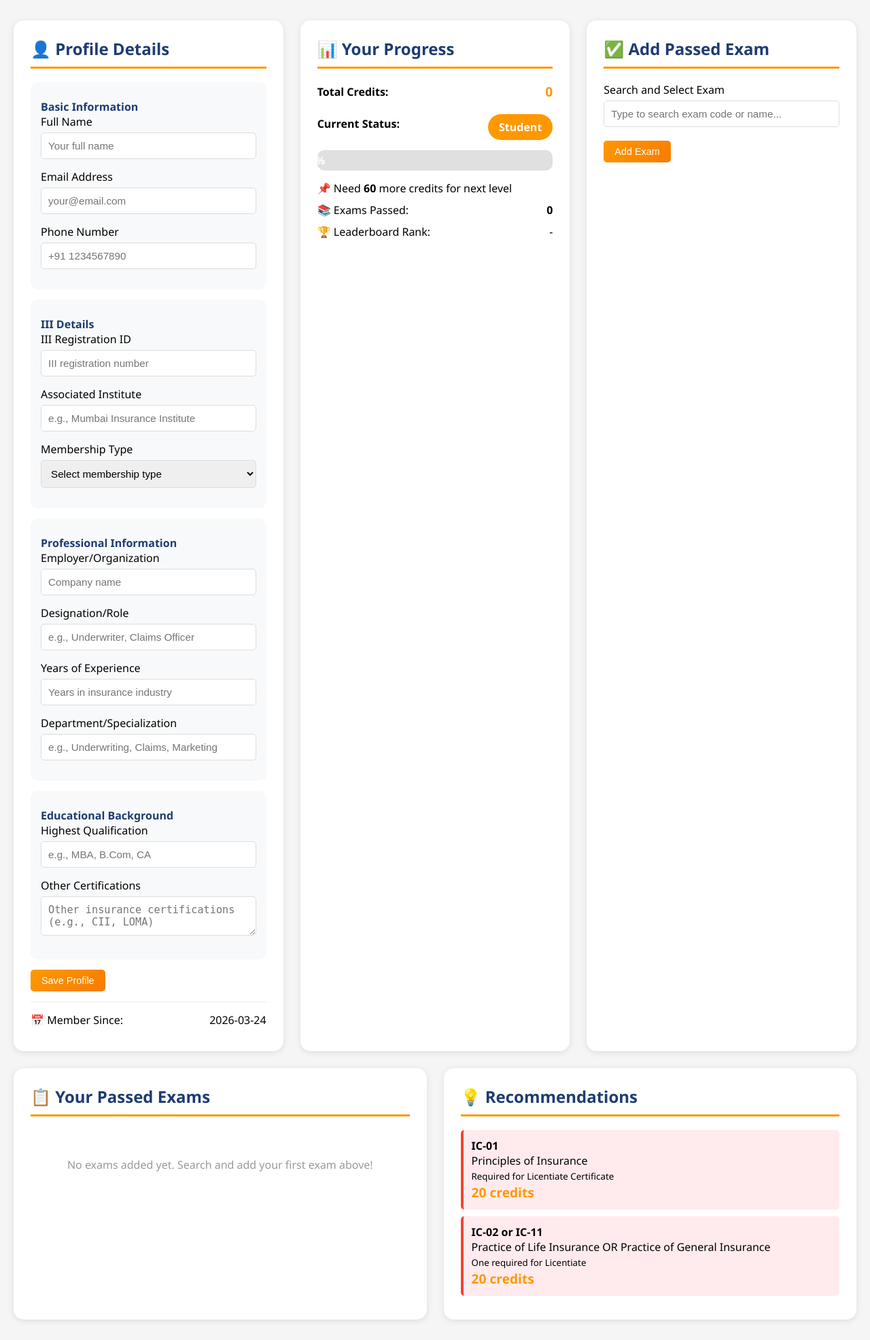
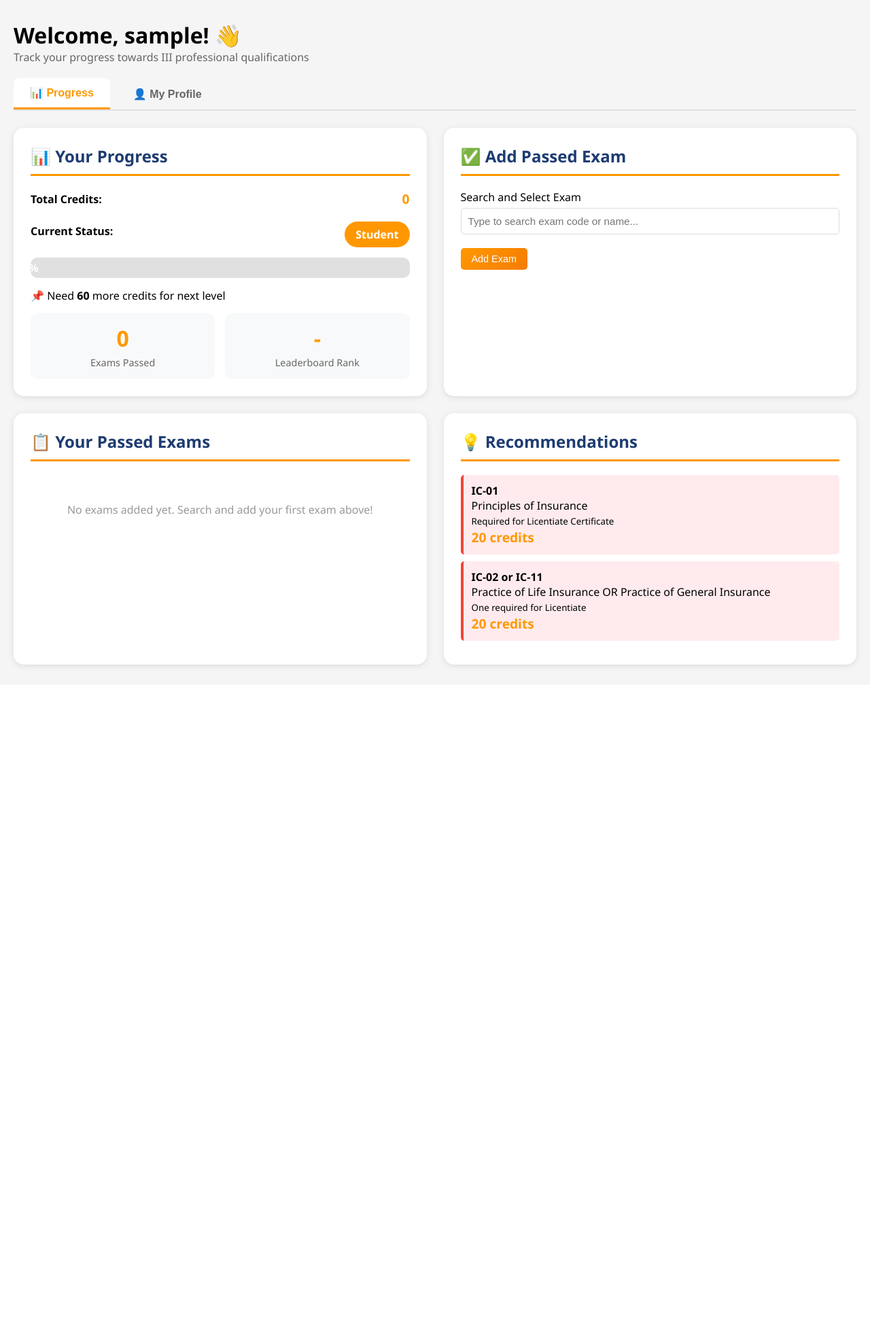
Before and after one commit to shri-studio/iii-exam-tracker, a Flask app: page /dashboard in a window 1280 px wide. Shown: the part 58-2030 px from the top of the page at 68% size. After the commit the page ends 1044 px from the top, so only its background shows below. Run offline with Flask 3, Linux system fonts and the light colour scheme; the visitor is signed in with stand-in values (Sample User, id 1).

Commit message:
Move profile to separate tab, cleaner dashboard layout

```diff
--- a/templates/dashboard.html
+++ b/templates/dashboard.html
@@ -12,6 +12,16 @@
         .nav-links a { color: white; text-decoration: none; margin-left: 20px; padding: 5px 10px; border-radius: 5px; }
         .nav-links a:hover { background: rgba(255,255,255,0.2); }
         .container { max-width: 1400px; margin: 30px auto; padding: 0 20px; }
+
+        /* Tab Styles */
+        .tabs { display: flex; gap: 10px; margin-bottom: 25px; border-bottom: 2px solid #e0e0e0; }
+        .tab-btn { padding: 12px 24px; background: none; border: none; font-size: 1rem; font-weight: bold; cursor: pointer; color: #666; transition: all 0.3s; border-radius: 8px 8px 0 0; }
+        .tab-btn:hover { background: #f0f0f0; color: #ff9800; }
+        .tab-btn.active { color: #ff9800; border-bottom: 3px solid #ff9800; background: white; }
+        .tab-content { display: none; }
+        .tab-content.active { display: block; animation: fadeIn 0.3s ease; }
+        @keyframes fadeIn { from { opacity: 0; transform: translateY(10px); } to { opacity: 1; transform: translateY(0); } }
+
         .grid { display: grid; grid-template-columns: repeat(auto-fit, minmax(350px, 1fr)); gap: 25px; margin-bottom: 25px; }
         .card { background: white; border-radius: 15px; padding: 25px; box-shadow: 0 2px 10px rgba(0,0,0,0.1); }
         .card h2 { color: #1e3c72; margin-bottom: 20px; border-bottom: 3px solid #ff9800; padding-bottom: 10px; }
@@ -38,7 +48,7 @@
         .credits { font-weight: bold; color: #ff9800; font-size: 1.2rem; }
         .searchable-select { position: relative; }
         .search-input { width: 100%; padding: 10px; border: 1px solid #ddd; border-radius: 5px; margin-bottom: 5px; }
-        .options-list { max-height: 200px; overflow-y: auto; border: 1px solid #ddd; border-radius: 5px; background: white; }
+        .options-list { max-height: 200px; overflow-y: auto; border: 1px solid #ddd; border-radius: 5px; background: white; position: absolute; width: 100%; z-index: 100; }
         .option-item { padding: 10px; cursor: pointer; border-bottom: 1px solid #eee; }
         .option-item:hover { background: #f0f0f0; }
         .option-item.selected { background: #ff9800; color: white; }
@@ -49,10 +59,13 @@
         .flash-warning { background: #ff9800; color: white; }
         .flash-info { background: #2196f3; color: white; }
         @keyframes slideIn { from { transform: translateX(100%); opacity: 0; } to { transform: translateX(0); opacity: 1; } }
-        @media (max-width: 768px) { .navbar { flex-direction: column; gap: 15px; text-align: center; } .nav-links a { margin: 0 10px; } .grid { grid-template-columns: 1fr; } }
+        @media (max-width: 768px) { .navbar { flex-direction: column; gap: 15px; text-align: center; } .nav-links a { margin: 0 10px; } .grid { grid-template-columns: 1fr; } .tabs { flex-wrap: wrap; } .tab-btn { flex: 1; text-align: center; } }
         .profile-section { background: #f8f9fa; padding: 15px; border-radius: 10px; margin-bottom: 15px; }
-        .profile-label { font-weight: bold; color: #1e3c72; margin-top: 10px; }
-        .profile-value { color: #666; margin-bottom: 10px; }
+        .profile-label { font-weight: bold; color: #1e3c72; margin-bottom: 10px; font-size: 1.1rem; border-left: 3px solid #ff9800; padding-left: 10px; }
+        .stats-grid { display: grid; grid-template-columns: 1fr 1fr; gap: 15px; margin-top: 15px; }
+        .stat-box { background: #f8f9fa; padding: 15px; border-radius: 10px; text-align: center; }
+        .stat-number { font-size: 2rem; font-weight: bold; color: #ff9800; }
+        .stat-label { color: #666; font-size: 0.9rem; margin-top: 5px; }
     </style>
 </head>
 <body>
@@ -75,10 +88,130 @@
     </nav>
 
     <div class="container">
-        <div class="grid">
-            <!-- Profile Card with More Details -->
+        <!-- Welcome Row -->
+        <div style="margin-bottom: 20px;">
+            <h1>Welcome, {{ user_profile.get('full_name', username) }}! 👋</h1>
+            <p style="color: #666;">Track your progress towards III professional qualifications</p>
+        </div>
+
+        <!-- Tabs -->
+        <div class="tabs">
+            <button class="tab-btn active" onclick="switchTab('progress')">📊 Progress</button>
+            <button class="tab-btn" onclick="switchTab('profile')">👤 My Profile</button>
+        </div>
+
+        <!-- Tab 1: Progress -->
+        <div id="tab-progress" class="tab-content active">
+            <div class="grid">
+                <!-- Progress Card -->
+                <div class="card">
+                    <h2>📊 Your Progress</h2>
+                    <div class="flex-between">
+                        <span><strong>Total Credits:</strong></span>
+                        <span class="credits">{{ total_credits }}</span>
+                    </div>
+                    <div class="flex-between">
+                        <span><strong>Current Status:</strong></span>
+                        <span class="status-badge status-{{ status.split()[0].lower() }}">
+                            {{ status }}
+                        </span>
+                    </div>
+                    <div class="progress-bar">
+                        <div class="progress-fill" style="width: {{ progress_percent }}%">
+                            {{ progress_percent }}%
+                        </div>
+                    </div>
+                    {% if credits_needed > 0 %}
+                    <p>📌 Need <strong>{{ credits_needed }}</strong> more credits for next level</p>
+                    {% else %}
+                    <p>🎉 Congratulations! You've achieved {{ status }}!</p>
+                    {% endif %}
+
+                    <div class="stats-grid">
+                        <div class="stat-box">
+                            <div class="stat-number">{{ passed_exams|length }}</div>
+                            <div class="stat-label">Exams Passed</div>
+                        </div>
+                        <div class="stat-box">
+                            <div class="stat-number" id="rank">-</div>
+                            <div class="stat-label">Leaderboard Rank</div>
+                        </div>
+                    </div>
+                </div>
+
+                <!-- Add Exam Card with Searchable Dropdown -->
+                <div class="card">
+                    <h2>✅ Add Passed Exam</h2>
+                    <form method="POST" id="addExamForm">
+                        <div class="form-group">
+                            <label>Search and Select Exam</label>
+                            <div class="searchable-select" style="position: relative;">
+                                <input type="text" id="examSearch" class="search-input" placeholder="Type to search exam code or name..." autocomplete="off">
+                                <div id="examOptions" class="options-list" style="display: none; position: absolute; top: 100%; left: 0; right: 0;">
+                                    {% for exam in available_exams %}
+                                    <div class="option-item" data-code="{{ exam.code }}" data-title="{{ exam.title }}" data-credits="{{ exam.credits }}" data-compulsory="{{ exam.compulsory }}">
+                                        <strong>{{ exam.code }}</strong> - {{ exam.title }} ({{ exam.credits }} credits)
+                                        {% if exam.compulsory %}⭐ Compulsory{% endif %}
+                                    </div>
+                                    {% endfor %}
+                                </div>
+                                <input type="hidden" name="exam_code" id="selectedExamCode" required>
+                            </div>
+                            <div id="selectedExamInfo" style="margin-top: 10px; padding: 10px; background: #f0f0f0; border-radius: 5px; display: none;"></div>
+                        </div>
+                        <button type="submit" name="action" value="add_exam" class="btn btn-primary" id="addExamBtn" disabled>Add Exam</button>
+                    </form>
+                </div>
+            </div>
+
+            <div class="grid">
+                <!-- Passed Exams Card -->
+                <div class="card">
+                    <h2>📋 Your Passed Exams</h2>
+                    <div class="exam-list">
+                        {% if passed_exams %}
+                            {% for code, info in passed_exams.items() %}
+                                <div class="exam-item" id="exam-{{ code }}">
+                                    <div>
+                                        <strong>{{ code }}</strong><br>
+                                        <small style="color: #666;">{{ exam_data[code].title }}</small>
+                                        <br><small style="color: #999;">Passed: {{ info.date }}</small>
+                                    </div>
+                                    <div style="text-align: right;">
+                                        <div class="credits">{{ exam_data[code].credits }} credits</div>
+                                        <button class="btn btn-danger btn-small remove-exam-btn" data-code="{{ code }}" data-title="{{ exam_data[code].title }}">Remove</button>
+                                    </div>
+                                </div>
+                            {% endfor %}
+                        {% else %}
+                            <p style="text-align: center; color: #999; padding: 40px;">No exams added yet. Search and add your first exam above!</p>
+                        {% endif %}
+                    </div>
+                </div>
+
+                <!-- Suggestions Card -->
+                <div class="card">
+                    <h2>💡 Recommendations</h2>
+                    {% if suggestions %}
+                        {% for sugg in suggestions %}
+                        <div class="suggestion-item priority-{{ sugg.priority.lower() }}">
+                            <div><strong>{{ sugg.code }}</strong></div>
+                            <div>{{ sugg.title }}</div>
+                            <div><small>{{ sugg.reason }}</small></div>
+                            <div><strong class="credits">{{ sugg.credits }} credits</strong></div>
+                        </div>
+                        {% endfor %}
+                    {% else %}
+                        <p style="text-align: center; color: #4caf50; padding: 20px;">🎯 Great job! You're on track!</p>
+                    {% endif %}
+                </div>
+            </div>
+        </div>
+
+        <!-- Tab 2: Profile (Full Details) -->
+        <div id="tab-profile" class="tab-content">
             <div class="card">
-                <h2>👤 Profile Details</h2>
+                <h2>👤 Complete Profile</h2>
                 <form method="POST">
                     <div class="profile-section">
                         <div class="profile-label">Basic Information</div>
@@ -146,125 +279,41 @@
                         </div>
                         <div class="form-group">
                             <label>Other Certifications</label>
-                            <textarea name="certifications" rows="2" placeholder="Other insurance certifications (e.g., CII, LOMA)">{{ user_profile.get('certifications', '') }}</textarea>
+                            <textarea name="certifications" rows="3" placeholder="Other insurance certifications (e.g., CII, LOMA)">{{ user_profile.get('certifications', '') }}</textarea>
                         </div>
                     </div>
 
-                    <button type="submit" name="action" value="update_profile" class="btn btn-primary">Save Profile</button>
+                    <div class="profile-section">
+                        <div class="profile-label">Account Information</div>
+                        <div class="flex-between">
+                            <span>Username:</span>
+                            <span><strong>{{ username }}</strong></span>
+                        </div>
+                        <div class="flex-between">
+                            <span>Member Since:</span>
+                            <span>{{ user_profile.get('created_at', 'Recently') }}</span>
+                        </div>
+                    </div>
+
+                    <button type="submit" name="action" value="update_profile" class="btn btn-primary">💾 Save Profile</button>
                 </form>
-
-                <div class="flex-between" style="margin-top: 15px; padding-top: 15px; border-top: 1px solid #eee;">
-                    <span>📅 Member Since:</span>
-                    <span>{{ user_profile.get('created_at', 'Recently') }}</span>
-                </div>
-            </div>
-
-            <!-- Progress Card -->
-            <div class="card">
-                <h2>📊 Your Progress</h2>
-                <div class="flex-between">
-                    <span><strong>Total Credits:</strong></span>
-                    <span class="credits">{{ total_credits }}</span>
-                </div>
-                <div class="flex-between">
-                    <span><strong>Current Status:</strong></span>
-                    <span class="status-badge status-{{ status.split()[0].lower() }}">
-                        {{ status }}
-                    </span>
-                </div>
-                <div class="progress-bar">
-                    <div class="progress-fill" style="width: {{ progress_percent }}%">
-                        {{ progress_percent }}%
-                    </div>
-                </div>
-                {% if credits_needed > 0 %}
-                <p>📌 Need <strong>{{ credits_needed }}</strong> more credits for next level</p>
-                {% else %}
-                <p>🎉 Congratulations! You've achieved {{ status }}!</p>
-                {% endif %}
-                <div class="flex-between">
-                    <span>📚 Exams Passed:</span>
-                    <span><strong>{{ passed_exams|length }}</strong></span>
-                </div>
-                <div class="flex-between">
-                    <span>🏆 Leaderboard Rank:</span>
-                    <span id="rank">-</span>
-                </div>
-            </div>
-
-            <!-- Add Exam Card with Searchable Dropdown -->
-            <div class="card">
-                <h2>✅ Add Passed Exam</h2>
-                <form method="POST" id="addExamForm">
-                    <div class="form-group">
-                        <label>Search and Select Exam</label>
-                        <div class="searchable-select">
-                            <input type="text" id="examSearch" class="search-input" placeholder="Type to search exam code or name..." autocomplete="off">
-                            <div id="examOptions" class="options-list" style="display: none;">
-                                {% for exam in available_exams %}
-                                <div class="option-item" data-code="{{ exam.code }}" data-title="{{ exam.title }}" data-credits="{{ exam.credits }}" data-compulsory="{{ exam.compulsory }}">
-                                    <strong>{{ exam.code }}</strong> - {{ exam.title }} ({{ exam.credits }} credits)
-                                    {% if exam.compulsory %}⭐ Compulsory{% endif %}
-                                </div>
-                                {% endfor %}
-                            </div>
-                            <input type="hidden" name="exam_code" id="selectedExamCode" required>
-                        </div>
-                        <div id="selectedExamInfo" style="margin-top: 10px; padding: 10px; background: #f0f0f0; border-radius: 5px; display: none;"></div>
-                    </div>
-                    <button type="submit" name="action" value="add_exam" class="btn btn-primary" id="addExamBtn" disabled>Add Exam</button>
-                </form>
-                {% if available_exams|length == 0 %}
-                <p style="margin-top: 15px; color: #4caf50;">🎉 You've passed all available exams!</p>
-                {% endif %}
-            </div>
-        </div>
-
-        <div class="grid">
-            <!-- Passed Exams Card with Confirmation on Remove -->
-            <div class="card">
-                <h2>📋 Your Passed Exams</h2>
-                <div class="exam-list">
-                    {% if passed_exams %}
-                        {% for code, info in passed_exams.items() %}
-                            <div class="exam-item" id="exam-{{ code }}">
-                                <div>
-                                    <strong>{{ code }}</strong><br>
-                                    <small style="color: #666;">{{ exam_data[code].title }}</small>
-                                    <br><small style="color: #999;">Passed: {{ info.date }}</small>
-                                </div>
-                                <div style="text-align: right;">
-                                    <div class="credits">{{ exam_data[code].credits }} credits</div>
-                                    <button class="btn btn-danger btn-small remove-exam-btn" data-code="{{ code }}" data-title="{{ exam_data[code].title }}">Remove</button>
-                                </div>
-                            </div>
-                        {% endfor %}
-                    {% else %}
-                        <p style="text-align: center; color: #999; padding: 40px;">No exams added yet. Search and add your first exam above!</p>
-                    {% endif %}
-                </div>
-            </div>
-
-            <!-- Suggestions Card -->
-            <div class="card">
-                <h2>💡 Recommendations</h2>
-                {% if suggestions %}
-                    {% for sugg in suggestions %}
-                    <div class="suggestion-item priority-{{ sugg.priority.lower() }}">
-                        <div><strong>{{ sugg.code }}</strong></div>
-                        <div>{{ sugg.title }}</div>
-                        <div><small>{{ sugg.reason }}</small></div>
-                        <div><strong class="credits">{{ sugg.credits }} credits</strong></div>
-                    </div>
-                    {% endfor %}
-                {% else %}
-                    <p style="text-align: center; color: #4caf50; padding: 20px;">🎯 Great job! You're on track!</p>
-                {% endif %}
             </div>
         </div>
     </div>
 
     <script>
+        // Tab switching
+        function switchTab(tabName) {
+            document.querySelectorAll('.tab-content').forEach(tab => {
+                tab.classList.remove('active');
+            });
+            document.querySelectorAll('.tab-btn').forEach(btn => {
+                btn.classList.remove('active');
+            });
+            document.getElementById(`tab-${tabName}`).classList.add('active');
+            event.target.classList.add('active');
+        }
+
         // Searchable dropdown functionality
         const examSearch = document.getElementById('examSearch');
         const examOptions = document.getElementById('examOptions');
@@ -274,7 +323,6 @@
 
         let allOptions = [];
 
-        // Store all options
         document.querySelectorAll('.option-item').forEach(opt => {
             allOptions.push({
                 element: opt,
@@ -285,30 +333,24 @@
             });
         });
 
-        // Show dropdown on focus
         examSearch.addEventListener('focus', () => {
             examOptions.style.display = 'block';
             filterOptions();
         });
 
-        // Filter options as user types
         examSearch.addEventListener('input', filterOptions);
 
         function filterOptions() {
             const searchTerm = examSearch.value.toLowerCase();
             let hasVisible = false;
-
             allOptions.forEach(opt => {
-                const matches = opt.code.toLowerCase().includes(searchTerm) ||
-                               opt.title.toLowerCase().includes(searchTerm);
+                const matches = opt.code.toLowerCase().includes(searchTerm) || opt.title.toLowerCase().includes(searchTerm);
                 opt.element.style.display = matches ? 'block' : 'none';
                 if (matches) hasVisible = true;
             });
-
             examOptions.style.display = hasVisible ? 'block' : 'none';
         }
 
-        // Select an option
         document.querySelectorAll('.option-item').forEach(opt => {
             opt.addEventListener('click', () => {
                 const code = opt.dataset.code;
@@ -320,19 +362,14 @@
                 examSearch.value = `${code} - ${title}`;
                 examOptions.style.display = 'none';
                 addExamBtn.disabled = false;
-
                 selectedExamInfo.style.display = 'block';
-                selectedExamInfo.innerHTML = `
-                    ✅ Selected: <strong>${code}</strong> - ${title}<br>
-                    📊 ${credits} credits ${compulsory ? '⭐ Compulsory' : '📖 Optional'}
-                `;
+                selectedExamInfo.innerHTML = `✅ Selected: <strong>${code}</strong> - ${title}<br>📊 ${credits} credits ${compulsory ? '⭐ Compulsory' : '📖 Optional'}`;
             });
         });
 
-        // Close dropdown when clicking outside
         document.addEventListener('click', (e) => {
-            if (!examSearch.contains(e.target) && !examOptions.contains(e.target)) {
-                examOptions.style.display = 'none';
+            if (!examSearch?.contains(e.target) && !examOptions?.contains(e.target)) {
+                if (examOptions) examOptions.style.display = 'none';
             }
         });
 
@@ -342,14 +379,10 @@
                 e.preventDefault();
                 const code = btn.dataset.code;
                 const title = btn.dataset.title;
-
                 if (confirm(`❓ Are you sure you want to remove ${code} - ${title}?\n\nThis will remove the credits from your total.`)) {
                     const form = document.createElement('form');
                     form.method = 'POST';
-                    form.innerHTML = `
-                        <input type="hidden" name="exam_code" value="${code}">
-                        <input type="hidden" name="action" value="remove_exam">
-                    `;
+                    form.innerHTML = `<input type="hidden" name="exam_code" value="${code}"><input type="hidden" name="action" value="remove_exam">`;
                     document.body.appendChild(form);
                     form.submit();
                 }
@@ -364,13 +397,11 @@
             });
         }, 3000);
 
-        // Fetch leaderboard rank (optional)
+        // Fetch leaderboard rank
         fetch('/api/rank')
             .then(res => res.json())
             .then(data => {
-                if (data.rank) {
-                    document.getElementById('rank').innerText = data.rank;
-                }
+                if (data.rank) document.getElementById('rank').innerText = data.rank;
             })
             .catch(() => {});
     </script>
```
